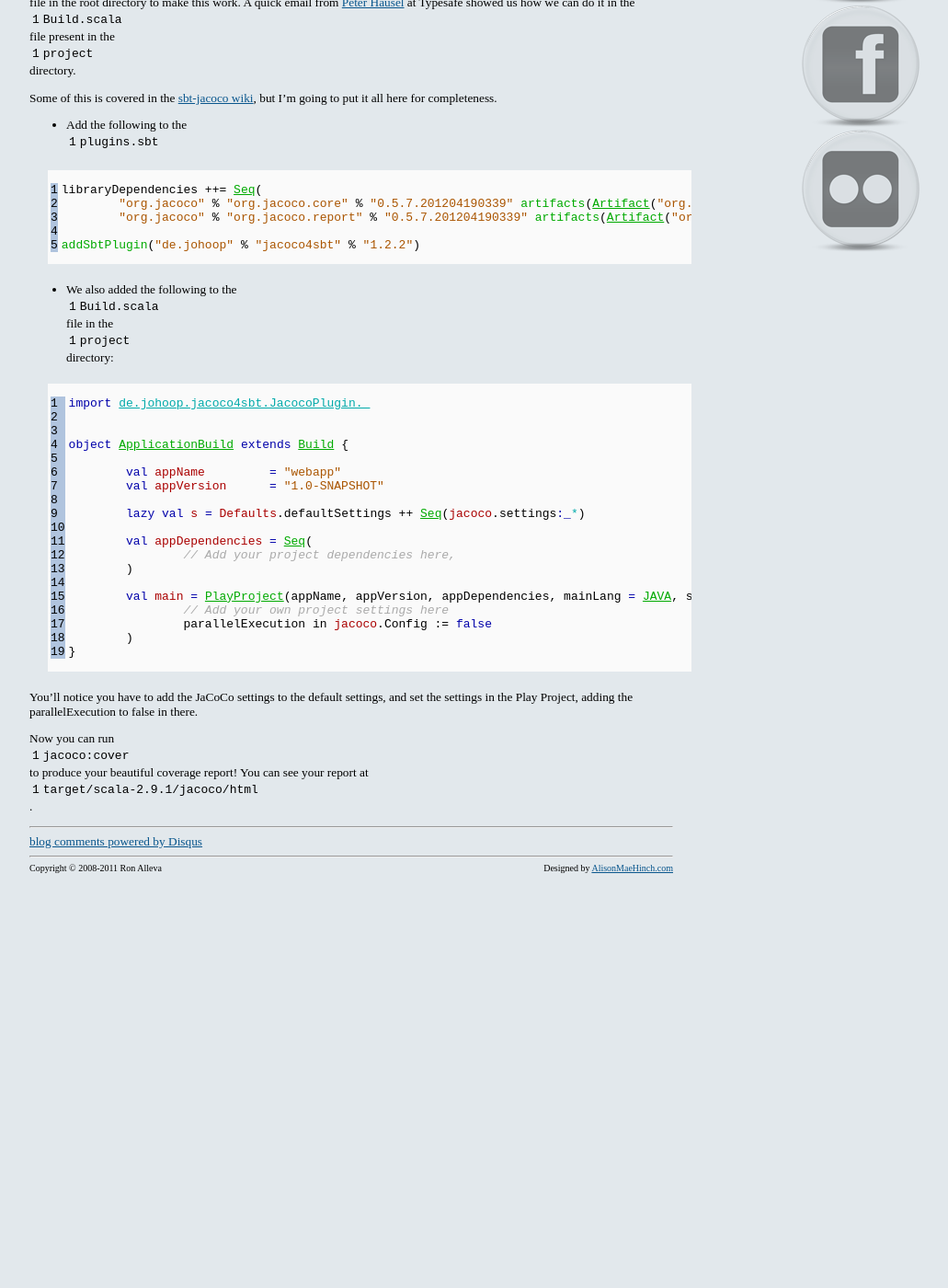
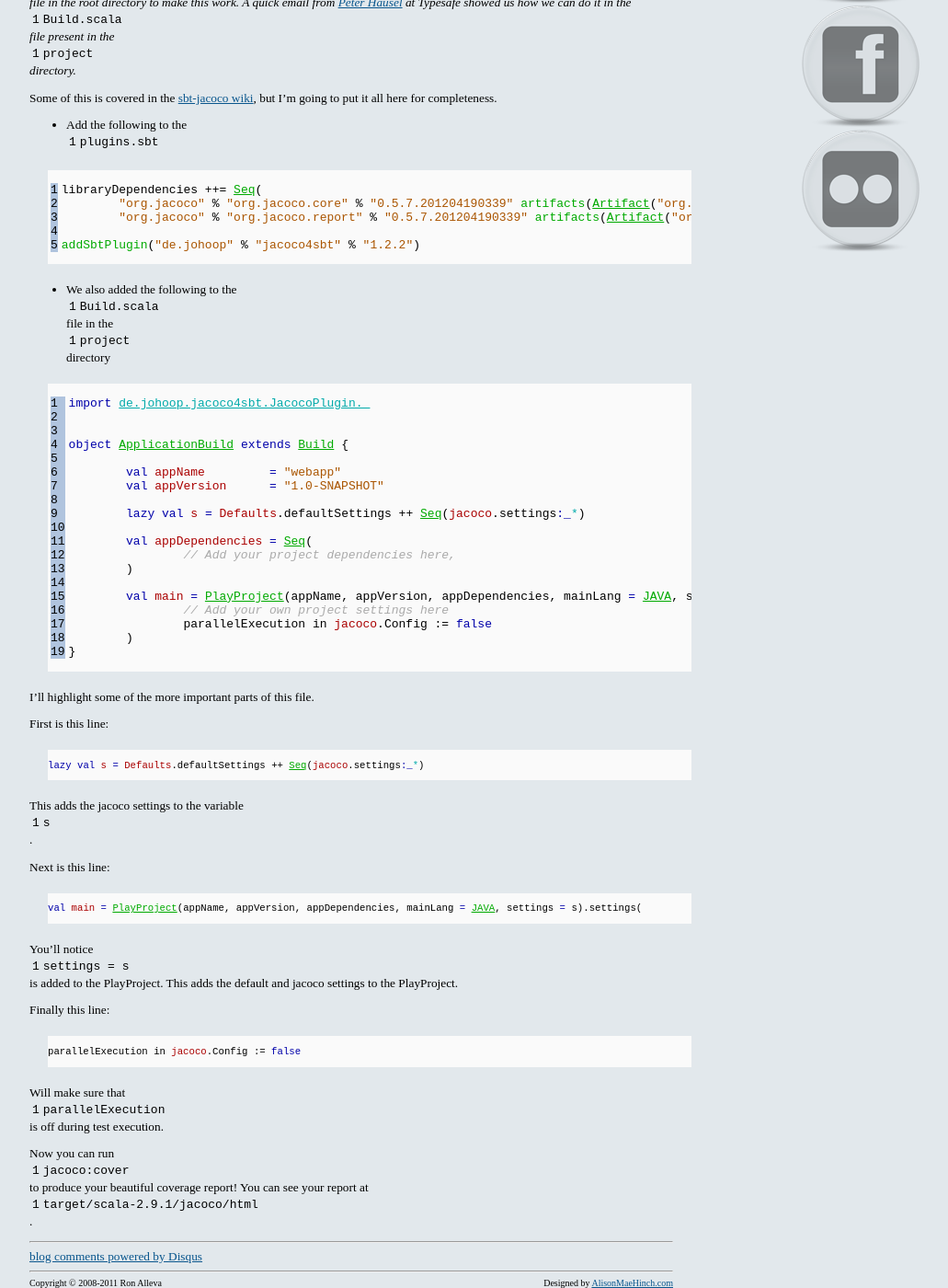
Before and after one commit to Ronnie76er/ronalleva, a Jekyll site: the page built from _posts/2012-04-25-jacoco-and-play.md, in a window 1280 px wide and 1400 px high, scrolled down 685 px. Shown: the whole window at 92% size, without its empty margins (108-1139 px from the left). Built offline with Jekyll 4.4.1, drawn with Linux system fonts in a browser that asks for light colours; some web fonts are replaced; Markdown is read by kramdown in place of the engine named in the settings; comment, search, counter and statistics services are not loaded; before the commit the page ends 1634 px from its top, so only the background shows below that; some of the changed text lies outside the part shown.

Commit message:
Make procedure a bit more clear
Based on a comment from joergviola, made the post a bit more clear
what is happening in the Build.scala file

```diff
--- a/_posts/2012-04-25-jacoco-and-play.md
+++ b/_posts/2012-04-25-jacoco-and-play.md
@@ -25,7 +25,7 @@ Play, however, has this set to false.  The simple solution, then, is to set this
 
 ##  How to make it work
 
-**UPDATE**: *We originally had the settings in a separate `build.sbt` file in the root directory to make this work.  A quick email from [Peter Hausel](https://twitter.com/#!/pk11) at Typesafe showed us how we can do it in the `Build.scala` file present in the `project` directory.
+**UPDATE**: *We originally had the settings in a separate `build.sbt` file in the root directory to make this work.  A quick email from [Peter Hausel](https://twitter.com/#!/pk11) at Typesafe showed us how we can do it in the `Build.scala` file present in the `project` directory.*
 
 Some of this is covered in the [sbt-jacoco wiki](https://bitbucket.org/jmhofer/jacoco4sbt/wiki/Home), but I'm going to put it all here for completeness.
 
@@ -39,7 +39,7 @@ libraryDependencies ++= Seq(
 addSbtPlugin("de.johoop" % "jacoco4sbt" % "1.2.2")
 {% endhighlight %}
 
-* We also added the following to the `Build.scala` file in the `project` directory:
+* We also added the following to the `Build.scala` file in the `project` directory
 
 {% highlight scala linenos %}
 import de.johoop.jacoco4sbt.JacocoPlugin._
@@ -63,6 +63,30 @@ object ApplicationBuild extends Build {
 }
 {% endhighlight %}
 
-You'll notice you have to add the JaCoCo settings to the default settings, and set the settings in the Play Project, adding the parallelExecution to false in there.
+I'll highlight some of the more important parts of this file.
+
+First is this line:
+
+{% highlight scala %}
+lazy val s = Defaults.defaultSettings ++ Seq(jacoco.settings:_*)
+{% endhighlight %}
+
+This adds the jacoco settings to the variable `s`.
+
+Next is this line:
+
+{% highlight scala %}
+val main = PlayProject(appName, appVersion, appDependencies, mainLang = JAVA, settings = s).settings(
+{% endhighlight %}
+
+You'll notice `settings = s` is added to the PlayProject.  This adds the default and jacoco settings to the PlayProject.
+
+Finally this line:
+
+{% highlight scala %}
+parallelExecution in jacoco.Config := false
+{% endhighlight %}
+
+Will make sure that `parallelExecution` is off during test execution.
 
 Now you can run `jacoco:cover` to produce your beautiful coverage report! You can see your report at `target/scala-2.9.1/jacoco/html`.
```
